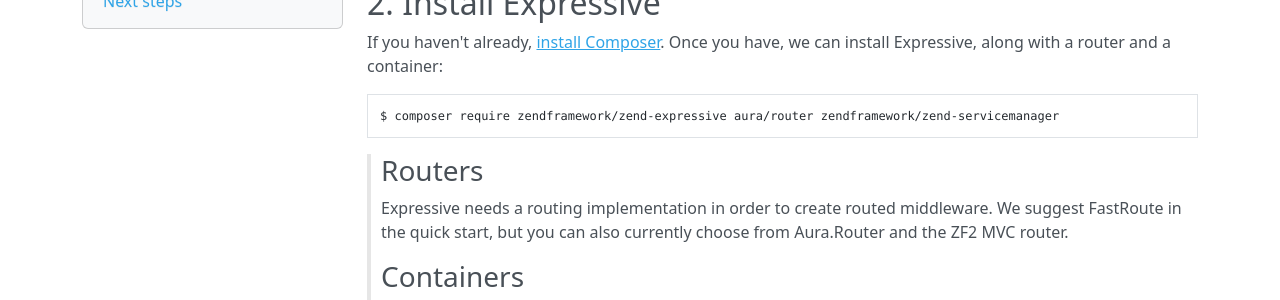
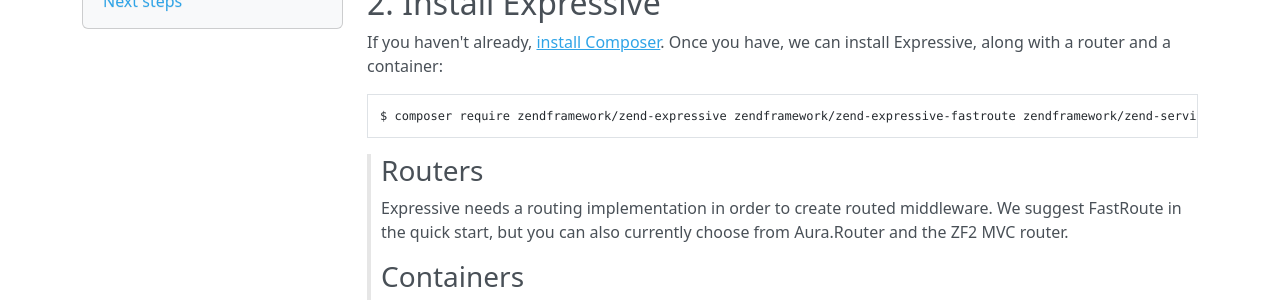
Before and after one commit to zendframework/zend-expressive, an MkDocs documentation site: the page built from doc/book/quick-start.md, in a window 1280 px wide and 900 px high. Shown: the part 419-719 px from the top of the window. Built offline with MkDocs 1.6.1, drawn with Linux system fonts in a browser that asks for light colours; nearby versions of some CDN libraries; old or Windows-style settings are respelled for this version of MkDocs.

Commit message:
Replace Aura router by FastRoute in docs
Because the quick start suggests FastRoute as default router
and AppFactory::create() works with FastRoute by default

````diff
--- a/doc/book/quick-start.md
+++ b/doc/book/quick-start.md
@@ -19,7 +19,7 @@
 have, we can install Expressive, along with a router and a container:
 
 ```bash
-$ composer require zendframework/zend-expressive aura/router zendframework/zend-servicemanager
+$ composer require zendframework/zend-expressive zendframework/zend-expressive-fastroute zendframework/zend-servicemanager
 ```
 
 > ### Routers
````
Also changed, not shown: doc/book/container/factories.md (+1 -1 lines).
